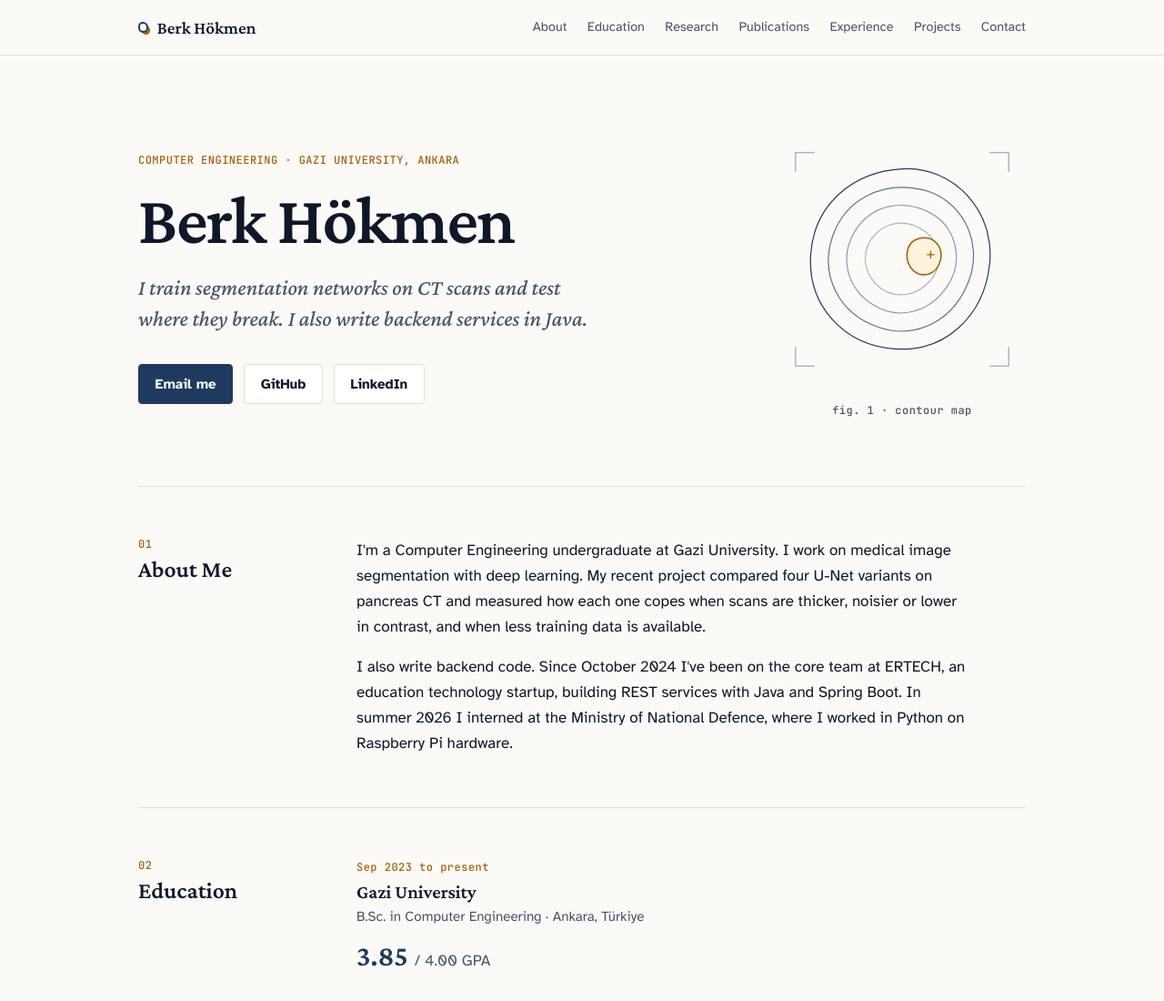
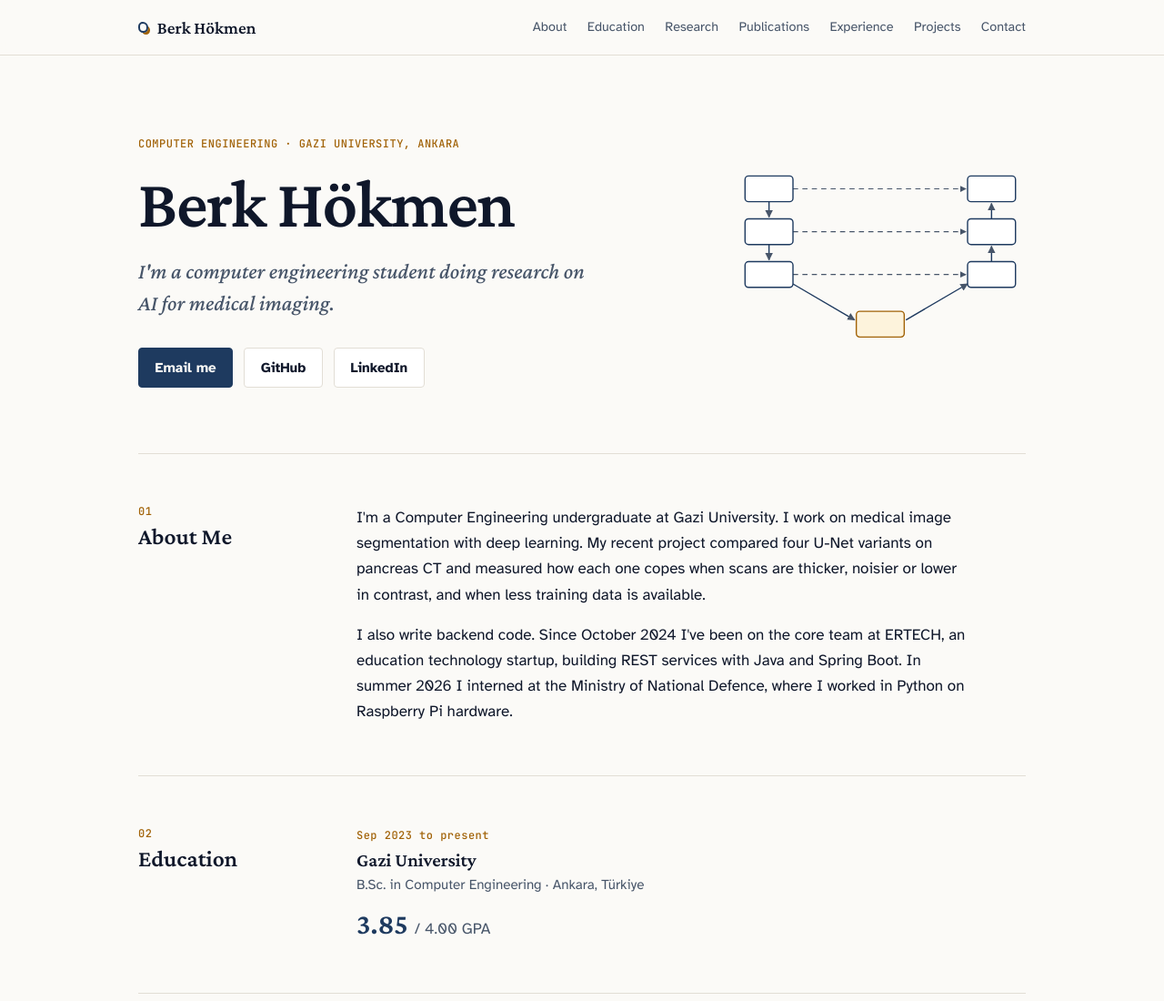
Before and after one commit to Berkhm/berkhm.github.io, a plain HTML site: page index.html in a window 1280 px wide. Shown: the top 1100 px of the page at 91% size. Drawn offline with nearby package versions, Linux system fonts and the light colour scheme.

Commit message:
tasarım güncellemesi

```diff
--- a/index.html
+++ b/index.html
@@ -34,7 +34,7 @@
       <div class="hero-text">
         <p class="overline">Computer Engineering · Gazi University, Ankara</p>
         <h1>Berk Hökmen</h1>
-        <p class="lede">I train segmentation networks on CT scans and test where they break. I also write backend services in Java.</p>
+        <p class="lede">I'm a computer engineering student doing research on AI for medical imaging.</p>
         <p class="actions">
           <a class="btn btn-primary" href="mailto:berkhokmen@gmail.com">Email me</a>
           <a class="btn" href="https://github.com/Berkhm" target="_blank" rel="noopener">GitHub</a>
@@ -42,18 +42,31 @@
         </p>
       </div>
       <figure class="hero-figure" aria-hidden="true">
-        <svg viewBox="-130 -130 260 260">
-          <g class="contours">
-            <path id="blob" d="M0,-95 C55,-98 98,-50 92,5 C86,60 45,98 -8,94 C-62,90 -100,48 -96,-6 C-92,-58 -52,-92 0,-95 Z"/>
-            <use href="#blob" transform="rotate(14) scale(.8)"/>
-            <use href="#blob" transform="rotate(28) scale(.6)"/>
-            <use href="#blob" transform="rotate(42) scale(.4)"/>
+        <!-- U-Net: encoder (left), bottleneck (bottom), decoder (right), skip connections (dashed) -->
+        <svg viewBox="0 0 340 210">
+          <defs>
+            <marker id="arrow" viewBox="0 0 10 10" refX="9" refY="5" markerWidth="6" markerHeight="6" orient="auto-start-reverse">
+              <path d="M0,0 L10,5 L0,10 z"/>
+            </marker>
+          </defs>
+          <g class="skip">
+            <path d="M68,25 H270"/><path d="M68,75 H270"/><path d="M68,125 H270"/>
           </g>
-          <path class="lesion" d="M18,-22 C34,-26 44,-12 40,2 C36,16 22,20 12,12 C2,4 2,-18 18,-22 Z"/>
-          <path class="bbox" d="M-112,-92 v-20 h20 M92,-112 h20 v20 M112,92 v20 h-20 M-92,112 h-20 v-20"/>
-          <path class="cross" d="M26,-5 h8 M30,-9 v8"/>
+          <g class="flow">
+            <path d="M40,40 V58"/><path d="M40,90 V108"/>
+            <path d="M68,136 L140,178"/><path d="M200,178 L272,136"/>
+            <path d="M300,110 V92"/><path d="M300,60 V42"/>
+          </g>
+          <g class="block">
+            <rect x="12" y="10" width="56" height="30" rx="4"/>
+            <rect x="12" y="60" width="56" height="30" rx="4"/>
+            <rect x="12" y="110" width="56" height="30" rx="4"/>
+            <rect x="272" y="10" width="56" height="30" rx="4"/>
+            <rect x="272" y="60" width="56" height="30" rx="4"/>
+            <rect x="272" y="110" width="56" height="30" rx="4"/>
+          </g>
+          <rect class="bottleneck" x="142" y="168" width="56" height="30" rx="4"/>
         </svg>
-        <figcaption>fig. 1 · contour map</figcaption>
       </figure>
     </section>
 
--- a/style.css
+++ b/style.css
@@ -63,8 +63,8 @@ a:focus-visible, button:focus-visible { outline: 2px solid var(--accent); outlin
 .nav-toggle { display: none; }
 
 /* Hero */
-.hero { display: grid; grid-template-columns: 1fr 17rem; gap: 3rem; align-items: center; padding: 5.5rem 0 4.5rem; border-bottom: 1px solid var(--border); }
-.overline, .date, .section-label span, .badge, .stack, .awards span, figcaption, .contact-list span {
+.hero { display: grid; grid-template-columns: 1fr 20rem; gap: 3rem; align-items: center; padding: 5.5rem 0 4.5rem; border-bottom: 1px solid var(--border); }
+.overline, .date, .section-label span, .badge, .stack, .awards span, .contact-list span {
   font-family: var(--mono); font-size: 0.75rem; font-weight: 500; letter-spacing: 0.04em;
 }
 .overline { color: var(--accent); text-transform: uppercase; margin: 0 0 1rem; }
@@ -84,14 +84,11 @@ h1 { font-size: clamp(3rem, 8vw, 4.75rem); letter-spacing: -0.02em; line-height:
 
 .hero-figure { margin: 0; text-align: center; }
 .hero-figure svg { width: 100%; height: auto; overflow: visible; }
-.contours path, .contours use { fill: none; stroke: var(--primary); stroke-width: 1.2; vector-effect: non-scaling-stroke; }
-.contours use:nth-child(2) { opacity: 0.7; }
-.contours use:nth-child(3) { opacity: 0.5; }
-.contours use:nth-child(4) { opacity: 0.35; }
-.lesion { fill: var(--accent-soft); stroke: var(--accent); stroke-width: 1.5; }
-.bbox { fill: none; stroke: var(--muted); stroke-width: 1; opacity: 0.6; }
-.cross { stroke: var(--accent); stroke-width: 1.2; }
-figcaption { color: var(--muted); margin-top: 0.75rem; }
+.block rect { fill: var(--surface); stroke: var(--primary); stroke-width: 1.5; }
+.bottleneck { fill: var(--accent-soft); stroke: var(--accent); stroke-width: 1.5; }
+.flow path { fill: none; stroke: var(--primary); stroke-width: 1.5; marker-end: url(#arrow); }
+.skip path { fill: none; stroke: var(--muted); stroke-width: 1.2; stroke-dasharray: 6 5; marker-end: url(#arrow); }
+#arrow path { fill: var(--muted); }
 
 /* Sections: label in the margin, content beside it */
 .section { display: grid; grid-template-columns: 13rem 1fr; gap: 2rem; padding: 3.5rem 0; border-bottom: 1px solid var(--border); }
@@ -172,7 +169,7 @@ h3 { font-size: 1.3rem; }
 
 @media (max-width: 640px) {
   .hero { grid-template-columns: 1fr; gap: 2rem; padding: 3.5rem 0 3rem; }
-  .hero-figure { max-width: 12rem; order: -1; }
+  .hero-figure { max-width: 18rem; order: -1; }
   .projects { grid-template-columns: 1fr; }
   .pub { padding: 1.25rem; }
 }
```
